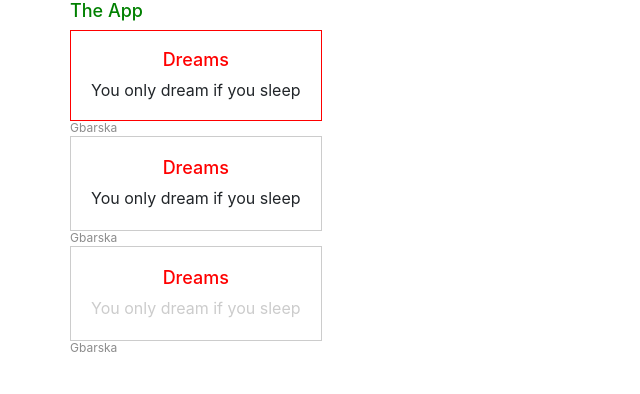
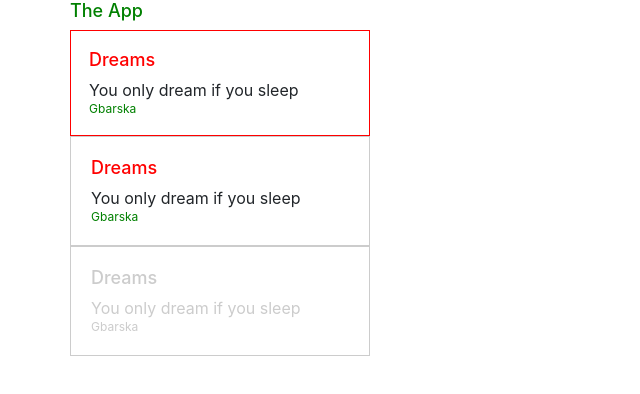
Before and after one commit to gbarska/angular-animations, an Angular app in the folder animations/: page / in a window 1280 px wide. Shown: the top 394 px of the page, without its empty margins (0-640 px from the left). Built offline with nearby package versions, Linux system fonts and the light colour scheme.

Commit message:
special selector deep

```diff
--- a/animations/src/app/app.component.css
+++ b/animations/src/app/app.component.css
@@ -1,4 +1,4 @@
 /* styling components by their selector */
 app-quote {
-    width: 100%;
+    font-size: 16px;
 }
--- a/animations/src/app/app.component.html
+++ b/animations/src/app/app.component.html
@@ -10,16 +10,13 @@
                  -->
                  <div class="interesting">
                         <app-quote class="favorite"></app-quote>
-                        <app-author></app-author>
                  </div>
                  <div class="boring">
                         <app-quote></app-quote>
-                        <app-author></app-author>
                  </div>
                  <div class="boring">
                      <div id="very-boring">
                             <app-quote ></app-quote>
-                            <app-author></app-author>
                      </div>
                  </div>
         </div>
--- a/animations/src/app/author/author.component.ts
+++ b/animations/src/app/author/author.component.ts
@@ -7,7 +7,7 @@ import { Component, OnInit } from '@angular/core';
     h1{
       margin: 0;
       font-size: 12px;
-      color: #8c8c8c;
+      /* color: #8c8c8c; */
     }
   `]
 })
--- a/animations/src/app/quote/quote.component.css
+++ b/animations/src/app/quote/quote.component.css
@@ -11,7 +11,7 @@ h1 {
     width: 300px;
     padding: 20px;
     margin: 0px;
-    text-align: center;
+    /* text-align: center; */
 }
 
 /* applies the style if the component is marked with the classs favorite */
@@ -30,3 +30,10 @@ h1 {
 :host-context(.boring #very-boring){
     color: #ccc;
 }
+
+
+/* aplies the setup for the component and classes or elements
+elements present in any of the component's children and so on.. deeply */
+:host-context(.boring #very-boring) /deep/ h1{
+    color: #ccc;
+}
--- a/animations/src/app/quote/quote.component.html
+++ b/animations/src/app/quote/quote.component.html
@@ -1,3 +1,5 @@
 <h1>Dreams</h1>
 
 <span>You only dream if you sleep</span>
+
+<app-author></app-author>
```
